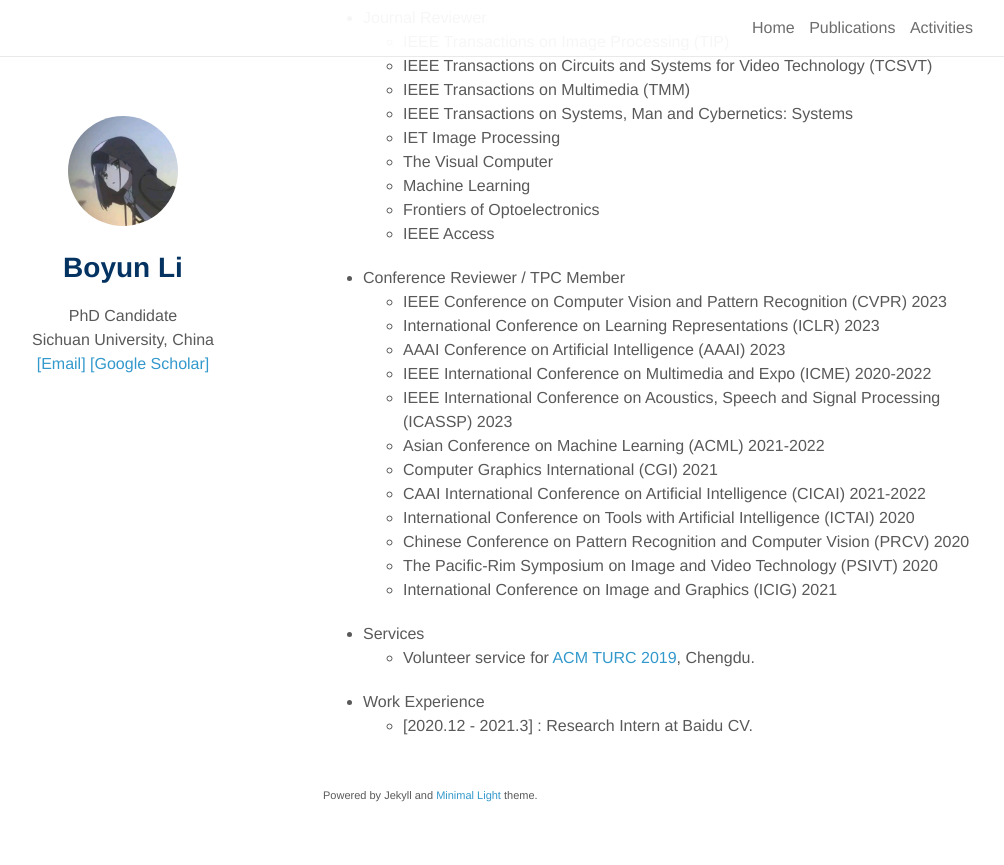
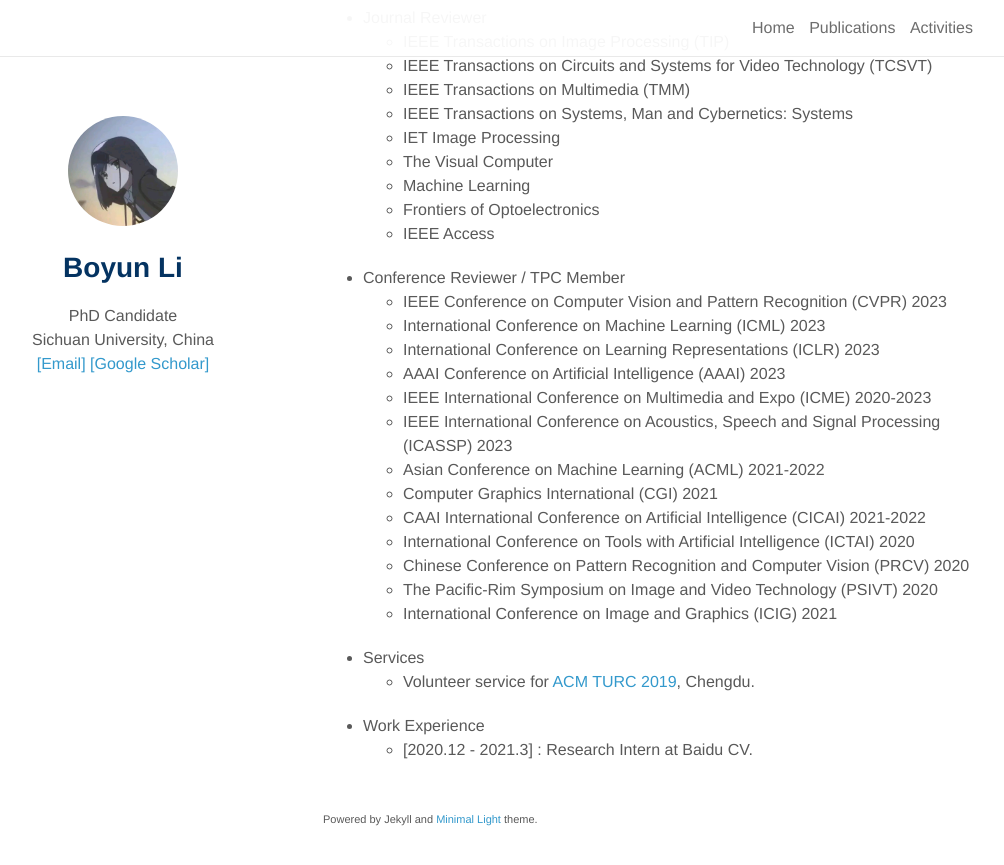
Before and after one commit to liboyun/liboyun.github.io, a Jekyll site: the page built from index.md, in a window 1280 px wide and 900 px high, scrolled down 1437 px. Shown: the top 865 px of the window, without its empty margins (147-1151 px from the left). Built offline with Jekyll 4.4.1, drawn with Linux system fonts in a browser that asks for light colours; nearby versions of some CDN libraries; a style sheet for code colours, icons or effects is not loaded; our own code applies the rules of GitHub Pages for plain Markdown files.

Commit message:
update icml

```diff
--- a/index.md
+++ b/index.md
@@ -55,9 +55,10 @@
 
 * Conference Reviewer / TPC Member
   * IEEE Conference on Computer Vision and Pattern Recognition (CVPR) 2023
+  * International Conference on Machine Learning (ICML) 2023
   * International Conference on Learning Representations (ICLR) 2023
   * AAAI Conference on Artificial Intelligence (AAAI) 2023
-  * IEEE International Conference on Multimedia and Expo (ICME) 2020-2022
+  * IEEE International Conference on Multimedia and Expo (ICME) 2020-2023
   * IEEE International Conference on Acoustics, Speech and Signal Processing (ICASSP) 2023
   * Asian Conference on Machine Learning (ACML) 2021-2022
   * Computer Graphics International (CGI) 2021
```
